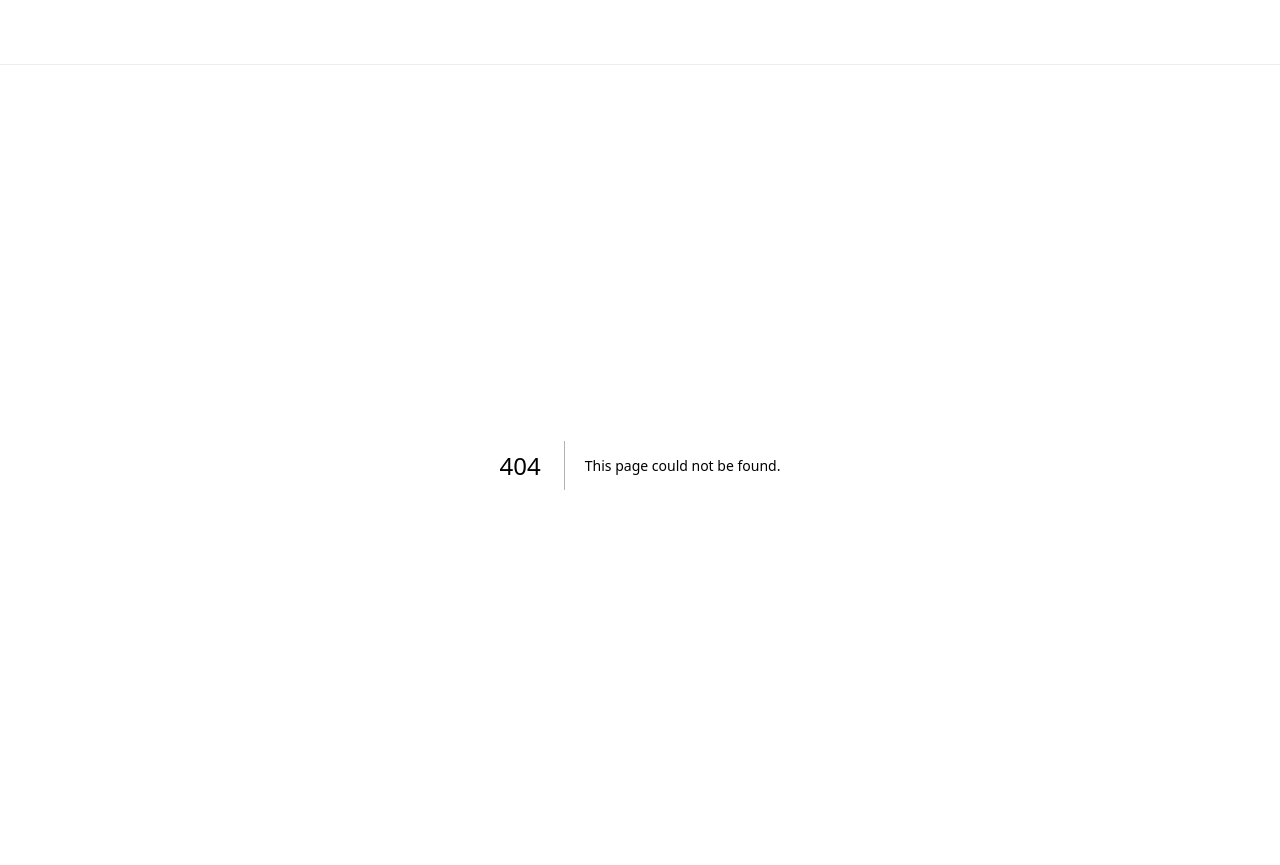
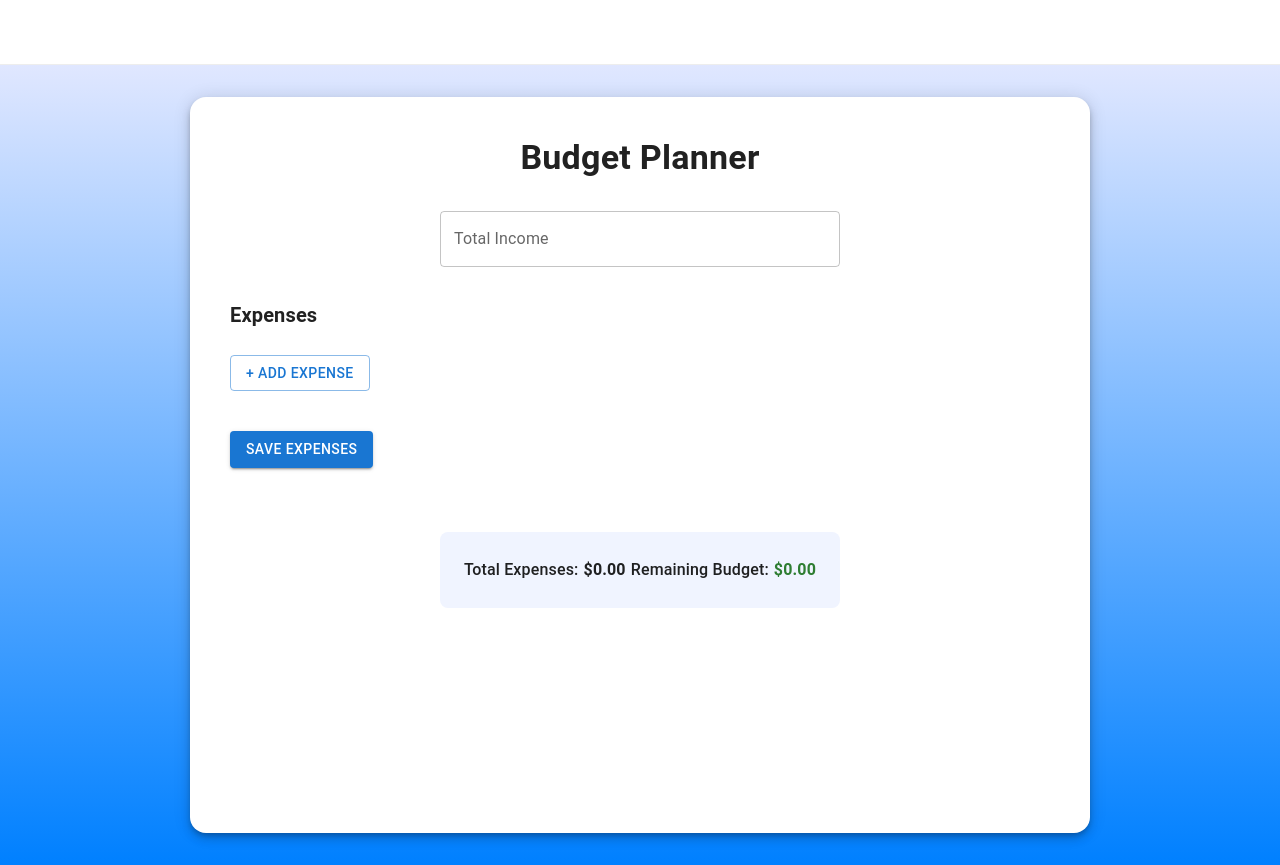
Before and after one commit to JeremiahO89/General-Dashboard, a Next.js app in the folder my-app/: page /budgeting in a window 1280 px wide. Before the commit this address had no page. Built offline with nearby package versions, Linux system fonts and the light colour scheme.

Commit message:
trying to figure out why the expense route isn't working

```diff
--- /dev/null
+++ b/my-app/src/app/budgeting/page.tsx
@@ -0,0 +1,225 @@
+"use client";
+
+import { useState, useEffect } from "react";
+import {
+  Box,
+  Typography,
+  Paper,
+  TextField,
+  Button,
+  IconButton,
+} from "@mui/material";
+import DeleteIcon from "@mui/icons-material/Delete";
+import api from "@/utils/api";
+
+type Expense = {
+  id: number;
+  name: string;
+  amount: number;
+};
+
+export default function BudgetPage() {
+  const [income, setIncome] = useState<number | "">("");
+  const [expenses, setExpenses] = useState<Expense[]>([]);
+  const [loading, setLoading] = useState(true);
+  const [error, setError] = useState<string | null>(null);
+
+  useEffect(() => {
+    const token = localStorage.getItem("token");
+    if (token) {
+      fetchExpenses(token);
+    } else {
+      setLoading(false);
+    }
+  }, []);
+
+  const fetchExpenses = async (token: string) => {
+    setError(null);
+    setLoading(true);
+    try {
+      const res = await api.get<Expense[]>("/expenses", {
+        headers: { Authorization: `Bearer ${token}` },
+      });
+      setExpenses(res.data);
+    } catch (err: any) {
+      setError(err.response?.data?.detail || "Failed to fetch expenses");
+    } finally {
+      setLoading(false);
+    }
+  };
+
+  const saveExpenses = async () => {
+    const token = localStorage.getItem("token");
+    if (!token) {
+      alert("No auth token, please login.");
+      return;
+    }
+
+    setError(null);
+
+    try {
+      for (const expense of expenses) {
+        if (!expense.name.trim() || expense.amount < 0) {
+          alert("Please enter a valid name and non-negative amount for each expense.");
+          return;
+        }
+        await api.post(
+          "/expenses",
+          { name: expense.name, amount: expense.amount },
+          { headers: { Authorization: `Bearer ${token}` } }
+        );
+      }
+      alert("Expenses saved!");
+      fetchExpenses(token);
+    } catch (err: any) {
+      setError(err.response?.data?.detail || "Failed to save expenses");
+      alert(err.response?.data?.detail || "Failed to save expenses");
+    }
+  };
+
+  const updateExpense = (id: number, field: keyof Expense, value: string) => {
+    setExpenses((prev) =>
+      prev.map((exp) =>
+        exp.id === id
+          ? {
+              ...exp,
+              [field]: field === "amount" ? Number(value) : value,
+            }
+          : exp
+      )
+    );
+  };
+
+  const addExpense = () => {
+    setExpenses((prev) => [...prev, { id: Date.now(), name: "", amount: 0 }]);
+  };
+
+  const removeExpense = (id: number) => {
+    setExpenses((prev) => prev.filter((exp) => exp.id !== id));
+  };
+
+  const totalExpenses = expenses.reduce((sum, exp) => sum + exp.amount, 0);
+  const remaining = typeof income === "number" ? income - totalExpenses : 0;
+
+  if (loading) return <Typography>Loading...</Typography>;
+
+  return (
+    <Box
+      sx={{
+        background: "linear-gradient(to top, rgb(0,128,255), #e0e7ff)",
+        minHeight: "100vh",
+        py: 4,
+        px: 2,
+        display: "flex",
+        justifyContent: "center",
+      }}
+    >
+      <Paper
+        elevation={6}
+        sx={{
+          maxWidth: 900,
+          width: "100%",
+          borderRadius: 4,
+          backgroundColor: "#fff",
+          p: { xs: 3, md: 5 },
+        }}
+      >
+        <Typography variant="h4" fontWeight="bold" mb={4} textAlign="center">
+          Budget Planner
+        </Typography>
+
+        {error && (
+          <Typography color="error" mb={2} textAlign="center">
+            {error}
+          </Typography>
+        )}
+
+        <Box mb={4} maxWidth={400} mx="auto">
+          <TextField
+            label="Total Income"
+            type="number"
+            fullWidth
+            value={income}
+            onChange={(e) => {
+              const val = e.target.value;
+              setIncome(val === "" ? "" : Math.max(0, Number(val)));
+            }}
+            inputProps={{ min: 0 }}
+          />
+        </Box>
+
+        <Box mb={3}>
+          <Typography variant="h6" fontWeight="bold" mb={2}>
+            Expenses
+          </Typography>
+
+          {expenses.map(({ id, name, amount }) => (
+            <Box key={id} display="flex" gap={2} alignItems="center" mb={2}>
+              <TextField
+                label="Expense Name"
+                value={name}
+                onChange={(e) => updateExpense(id, "name", e.target.value)}
+                sx={{ flex: "2 1 200px" }}
+              />
+              <TextField
+                label="Amount"
+                type="number"
+                value={amount}
+                onChange={(e) => updateExpense(id, "amount", e.target.value)}
+                inputProps={{ min: 0 }}
+                sx={{ flex: "1 1 120px" }}
+              />
+              {expenses.length > 1 && (
+                <IconButton color="error" onClick={() => removeExpense(id)}>
+                  <DeleteIcon />
+                </IconButton>
+              )}
+            </Box>
+          ))}
+
+          <Button variant="outlined" onClick={addExpense} sx={{ mt: 1 }}>
+            + Add Expense
+          </Button>
+        </Box>
+
+        <Button
+          variant="contained"
+          color="primary"
+          onClick={saveExpenses}
+          sx={{ mt: 2, mb: 4 }}
+        >
+          Save Expenses
+        </Button>
+
+        <Box
+          display="flex"
+          justifyContent="space-between"
+          maxWidth={400}
+          mx="auto"
+          mt={4}
+          p={3}
+          borderRadius={2}
+          bgcolor="#f0f4ff"
+        >
+          <Typography variant="subtitle1" fontWeight="medium">
+            Total Expenses:
+          </Typography>
+          <Typography variant="subtitle1" fontWeight="bold">
+            ${totalExpenses.toFixed(2)}
+          </Typography>
+
+          <Typography variant="subtitle1" fontWeight="medium">
+            Remaining Budget:
+          </Typography>
+          <Typography
+            variant="subtitle1"
+            fontWeight="bold"
+            color={remaining < 0 ? "error.main" : "success.main"}
+          >
+            ${remaining.toFixed(2)}
+          </Typography>
+        </Box>
+      </Paper>
+    </Box>
+  );
+}
--- a/my-app/src/components/Navbar.tsx
+++ b/my-app/src/components/Navbar.tsx
@@ -36,6 +36,9 @@ export default function Navbar() {
           <Button component={Link} href="/" color="inherit" sx={{ mx: 1 }}>
             Home
           </Button>
+          <Button component={Link} href="/budgeting" color="inherit" sx={{ mx: 1 }}>
+            Budget
+          </Button>
           <Button component={Link} href="/about" color="inherit" sx={{ mx: 1 }}>
             About
           </Button>
```
